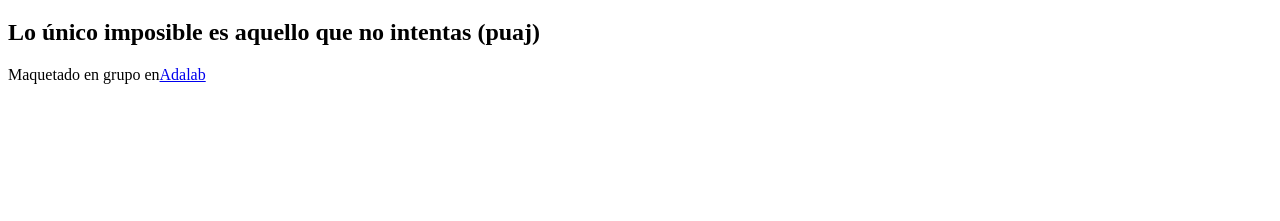
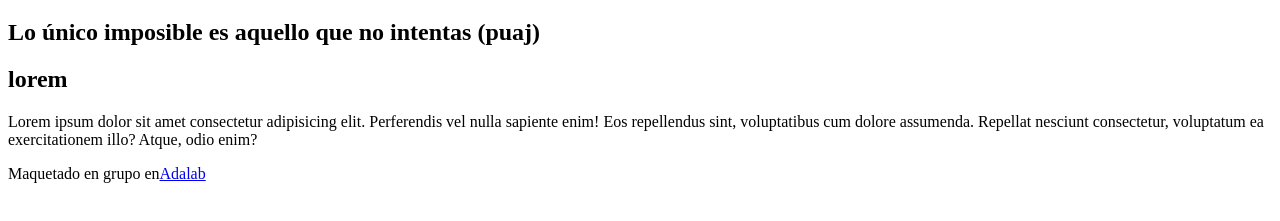
Before and after one commit to nlsabariego/control-de-versiones, a plain HTML site: page index.html in a window 1280 px wide. Shown: the part 61-282 px from the top of the page. Drawn offline with Linux system fonts and the light colour scheme.

Commit message:
help megit add -A

```diff
--- a/index.html
+++ b/index.html
@@ -14,7 +14,12 @@
     <section class="motivacion">
       <h2>Lo único imposible es aquello que no intentas (puaj)</h2>
     </section>
-    <section class="contenido"></section>
+    <section class="contenido">
+      <h2>lorem</h2>
+      <p>Lorem ipsum dolor sit amet consectetur adipisicing elit. Perferendis vel nulla sapiente enim! Eos repellendus
+        sint, voluptatibus cum dolore assumenda. Repellat nesciunt consectetur, voluptatum ea exercitationem illo?
+        Atque, odio enim?</p>
+    </section>
   </main>
   <footer>
     <p>Maquetado en grupo en<a href="http://adalab.es">Adalab</a></p>
```
